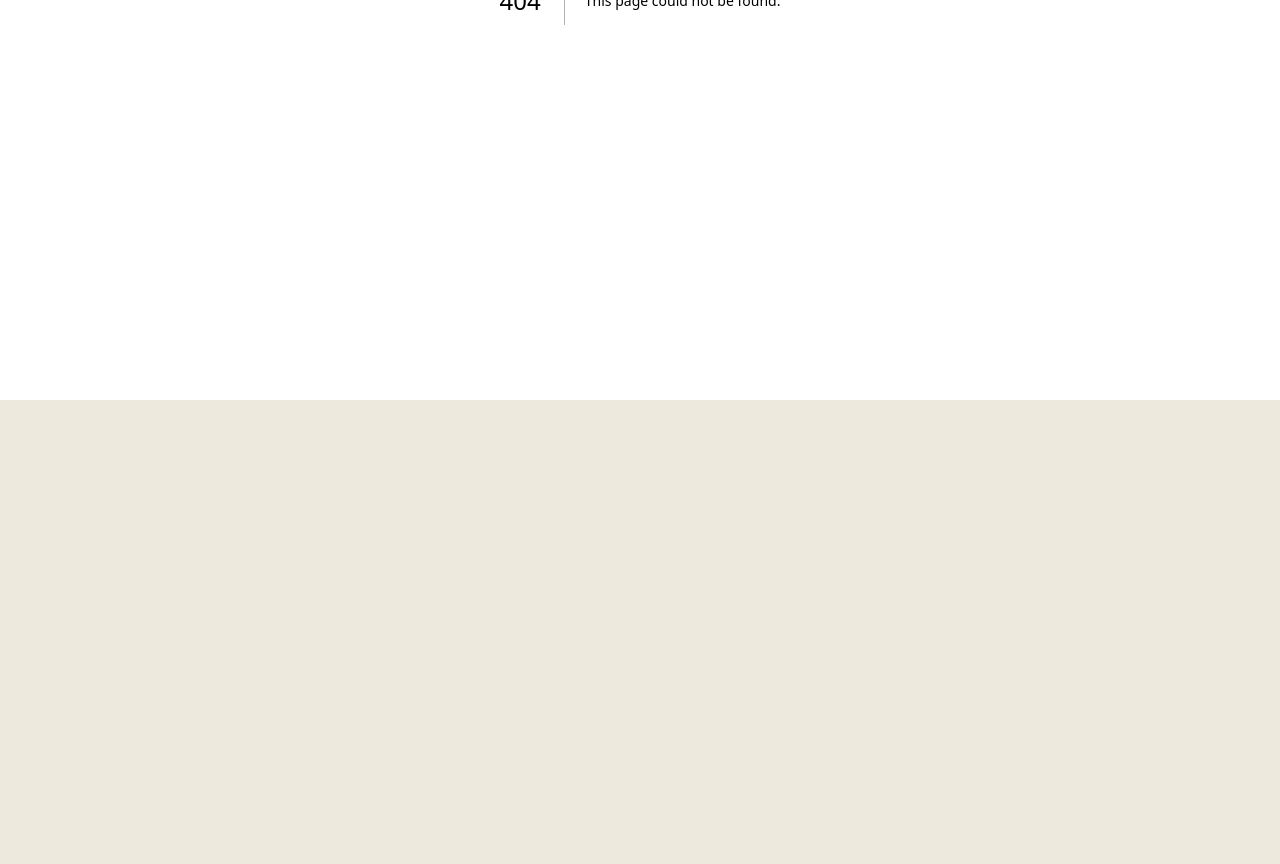
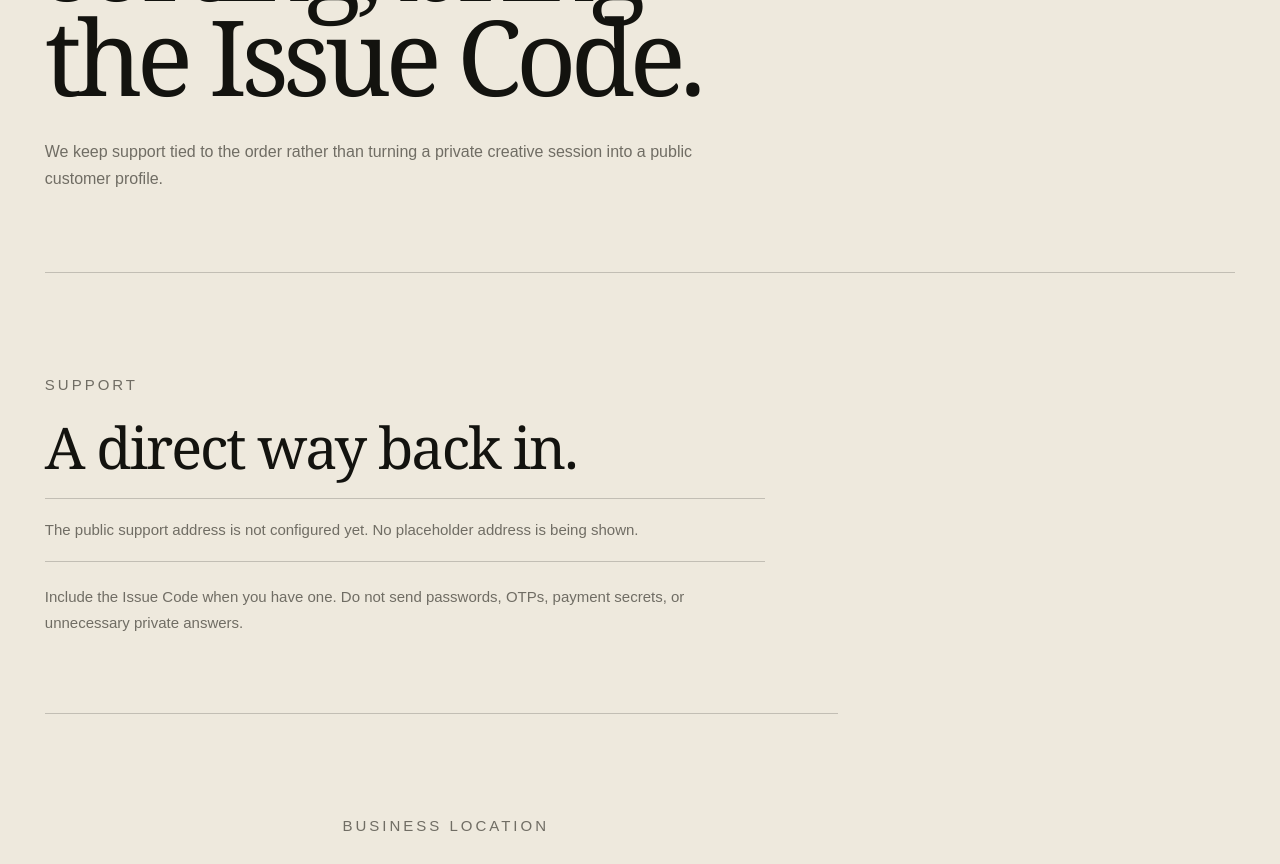
Before and after one commit to itxsam57/issued-once, a Next.js app: page /contact in a window 1280 px wide. Before the commit this address had no page. Shown: the part 400-1264 px from the top of the page. Before the commit the page ends 800 px from the top, so only its background shows below. Built offline with nearby package versions, Linux system fonts and the light colour scheme.

Commit message:
feat: add truthful merchant contact route

```diff
--- /dev/null
+++ b/src/app/contact/page.tsx
@@ -0,0 +1,53 @@
+import { MerchantPageShell } from '@/app/MerchantPageShell';
+import styles from '@/app/merchant.module.css';
+import { readPublicMerchant } from '@/brand/publicMerchant';
+
+export const dynamic = 'force-dynamic';
+
+export default function ContactPage() {
+  const merchant = readPublicMerchant();
+
+  return (
+    <MerchantPageShell
+      kicker="CONTACT / A HUMAN ROUTE"
+      title="If something needs sorting, bring the Issue Code."
+      intro="We keep support tied to the order rather than turning a private creative session into a public customer profile."
+    >
+      <section className={styles.section}>
+        <p className={styles.sectionLabel}>SUPPORT</p>
+        <h2>A direct way back in.</h2>
+        {merchant.supportEmail ? (
+          <div className={styles.identity}>
+            <div className={styles.identityRow}>
+              <span>EMAIL</span>
+              <strong><a className={styles.inlineLink} href={`mailto:${merchant.supportEmail}`}>{merchant.supportEmail}</a></strong>
+            </div>
+            {merchant.supportPhone ? (
+              <div className={styles.identityRow}>
+                <span>PHONE</span>
+                <strong>{merchant.supportPhone}</strong>
+              </div>
+            ) : null}
+          </div>
+        ) : (
+          <p className={styles.notice}>The public support address is not configured yet. No placeholder address is being shown.</p>
+        )}
+        <p>Include the Issue Code when you have one. Do not send passwords, OTPs, payment secrets, or unnecessary private answers.</p>
+      </section>
+
+      <section className={styles.section}>
+        <p className={styles.sectionLabel}>BUSINESS LOCATION</p>
+        <h2>Where the merchant is based.</h2>
+        {merchant.location ? (
+          <div className={styles.identity}>
+            <div className={styles.identityRow}><span>TRADING NAME</span><strong>{merchant.name ?? 'NOT CONFIGURED'}</strong></div>
+            <div className={styles.identityRow}><span>LOCATION</span><strong>{merchant.location}</strong></div>
+            {merchant.legalEntity ? <div className={styles.identityRow}><span>LEGAL / REGISTRATION</span><strong>{merchant.legalEntity}</strong></div> : null}
+          </div>
+        ) : (
+          <p className={styles.notice}>The public business location is not configured. No foreign office, domicile or registration is invented in its place.</p>
+        )}
+      </section>
+    </MerchantPageShell>
+  );
+}
```
